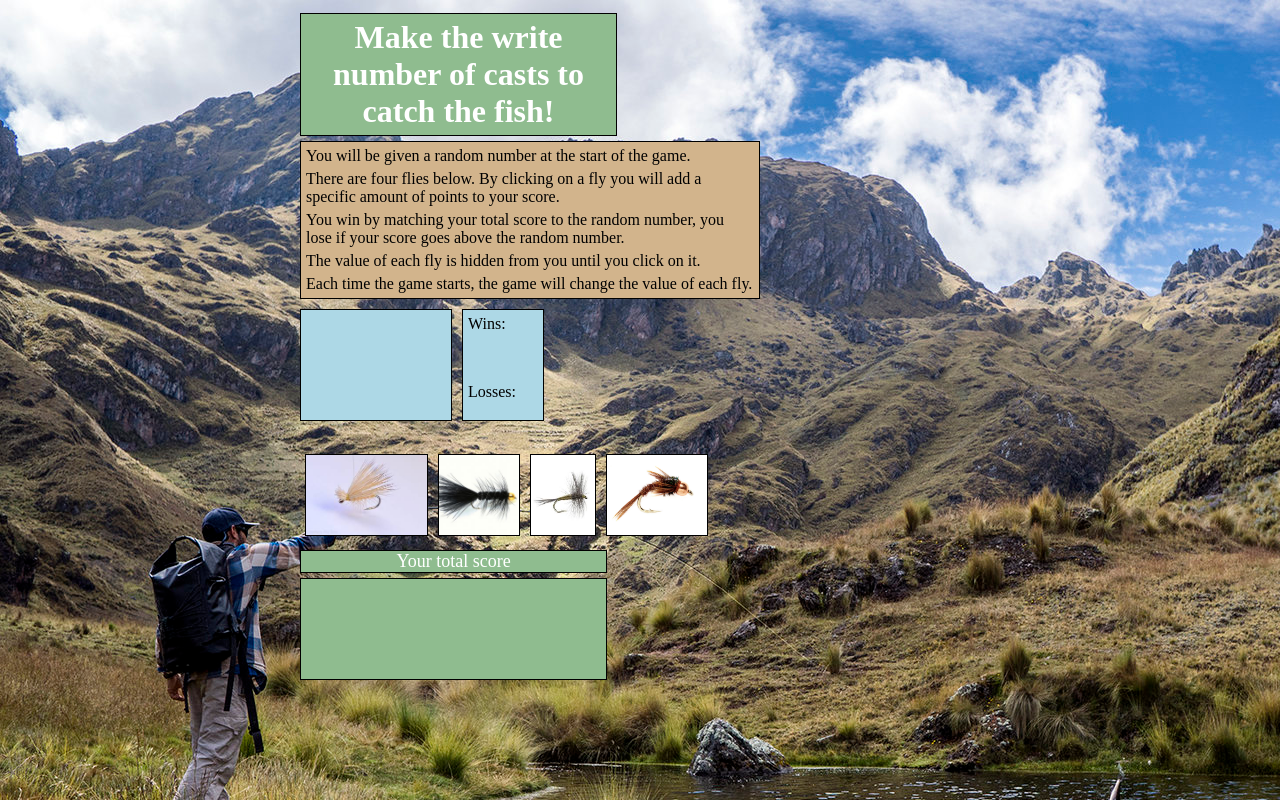
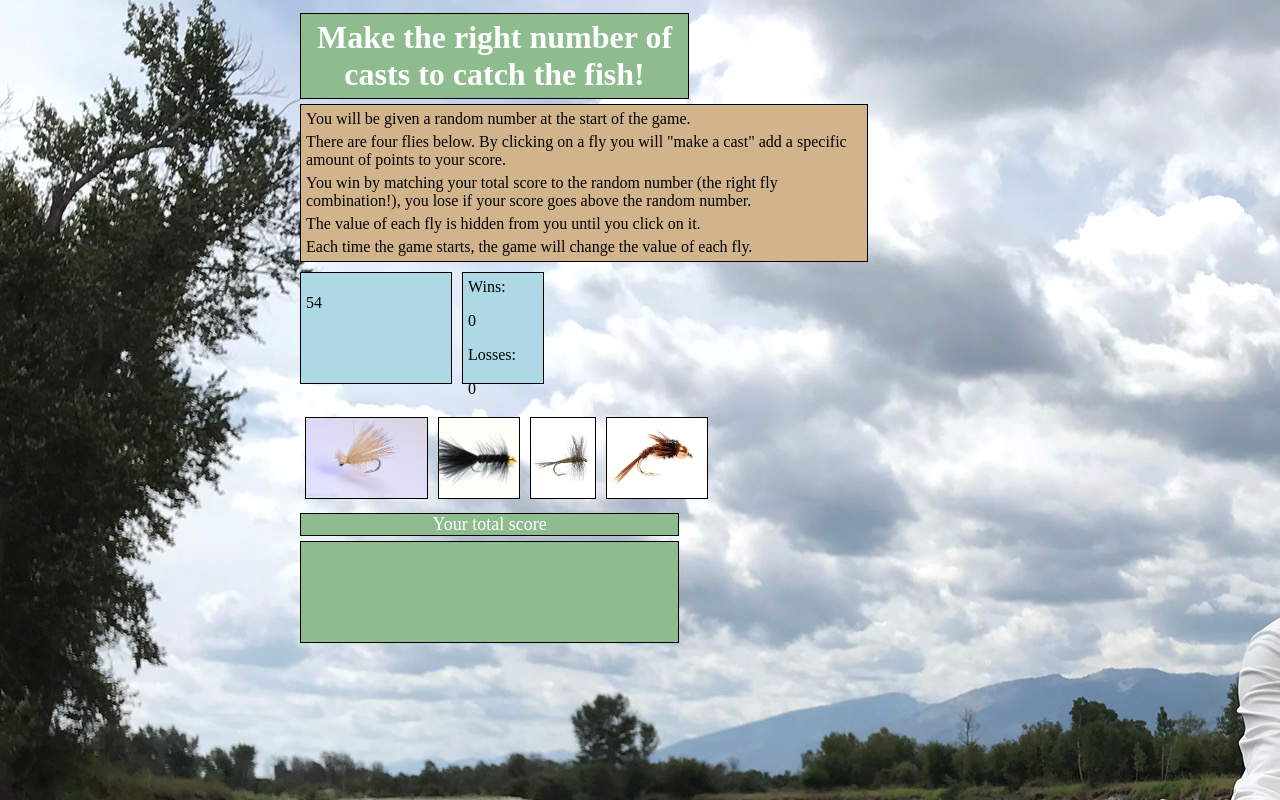
Before and after one commit to edwardphill/match-the-hatch, a plain HTML site: page index.html in a window 1280 px wide. Drawn offline with nearby package versions, Linux system fonts and the light colour scheme.

Commit message:
Add small CSS changes

```diff
--- a/assets/css/style.css
+++ b/assets/css/style.css
@@ -1,5 +1,5 @@
 body {
-    background-image: url(images/background.jpg);
+    background-image: url(images/img2.jpg);
     /* images folder not in CSs folder*/
 }
 
--- a/assets/javascript/game.js
+++ b/assets/javascript/game.js
@@ -93,4 +93,6 @@ if (totalScore == targetNumber) {
 } /* else (totalScore > targetNumber) {
 console.log("Aw, shucks. You spooked the fish! Try again on the next fish.");
 $("#losses").html(losses + 1);}
+
+*/
 // document.location.reload()
--- a/index.html
+++ b/index.html
@@ -11,7 +11,7 @@
   <body>
     <div class="container">
       <div class="h1">
-        <h1>Make the write number of casts to catch the fish!</h1>
+        <h1>Make the right number of casts to catch the fish!</h1>
       </div>
 
       <div class="content">
@@ -20,13 +20,14 @@
         </div>
 
         <div class="p">
-          There are four flies below. By clicking on a fly you will add a
-          specific amount of points to your score.
+          There are four flies below. By clicking on a fly you will "make a
+          cast" add a specific amount of points to your score.
         </div>
 
         <div class="p">
-          You win by matching your total score to the random number, you lose if
-          your score goes above the random number.
+          You win by matching your total score to the random number (the right
+          fly combination!), you lose if your score goes above the random
+          number.
         </div>
 
         <div class="p">
@@ -45,7 +46,6 @@
         <div class="wls p clearfix">
           Wins:
           <p id="wins"></p>
-          <br />
 
           <p></p>
           Losses:
```
Also changed, not shown: assets/css/images/img2.jpg (added), 1 other file.
